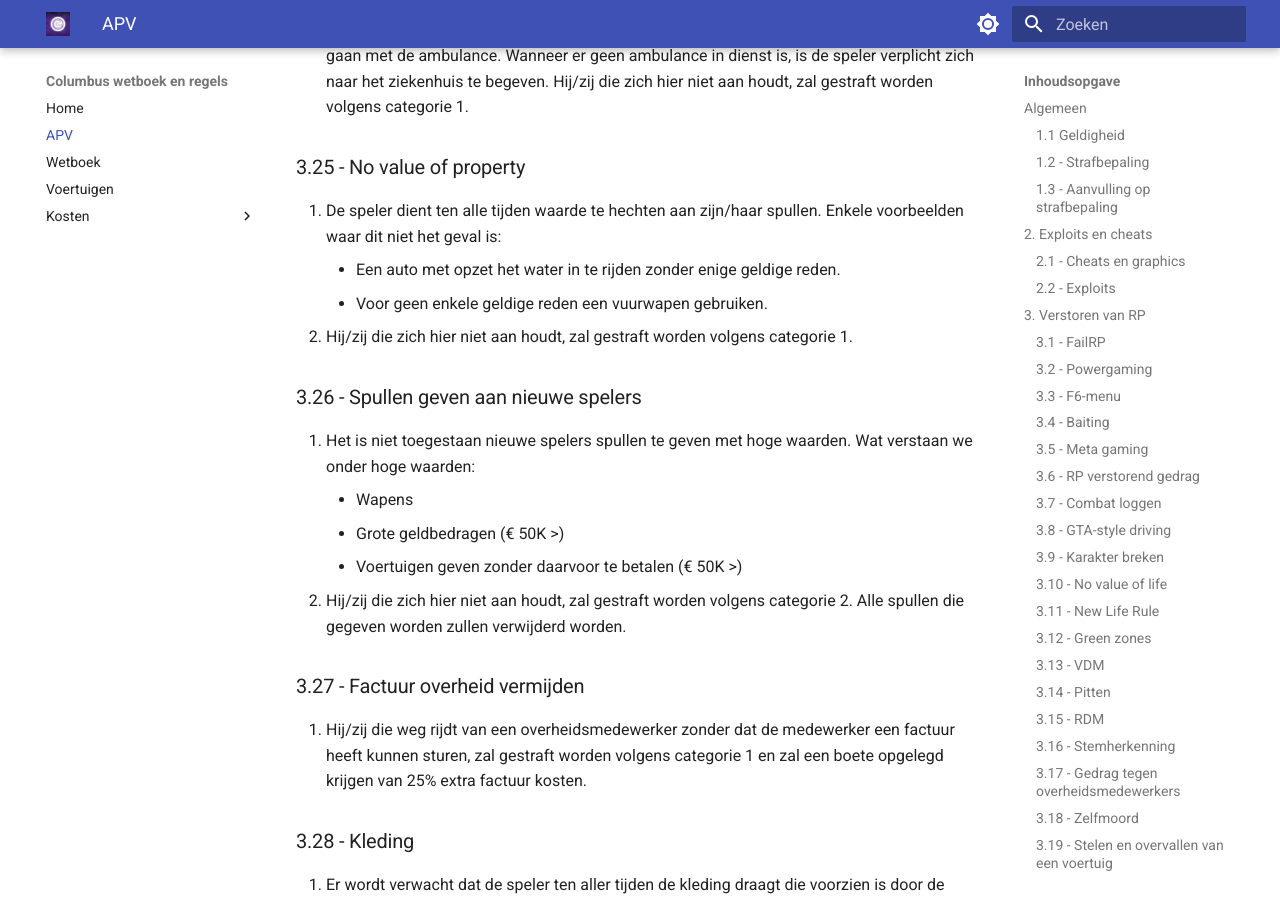
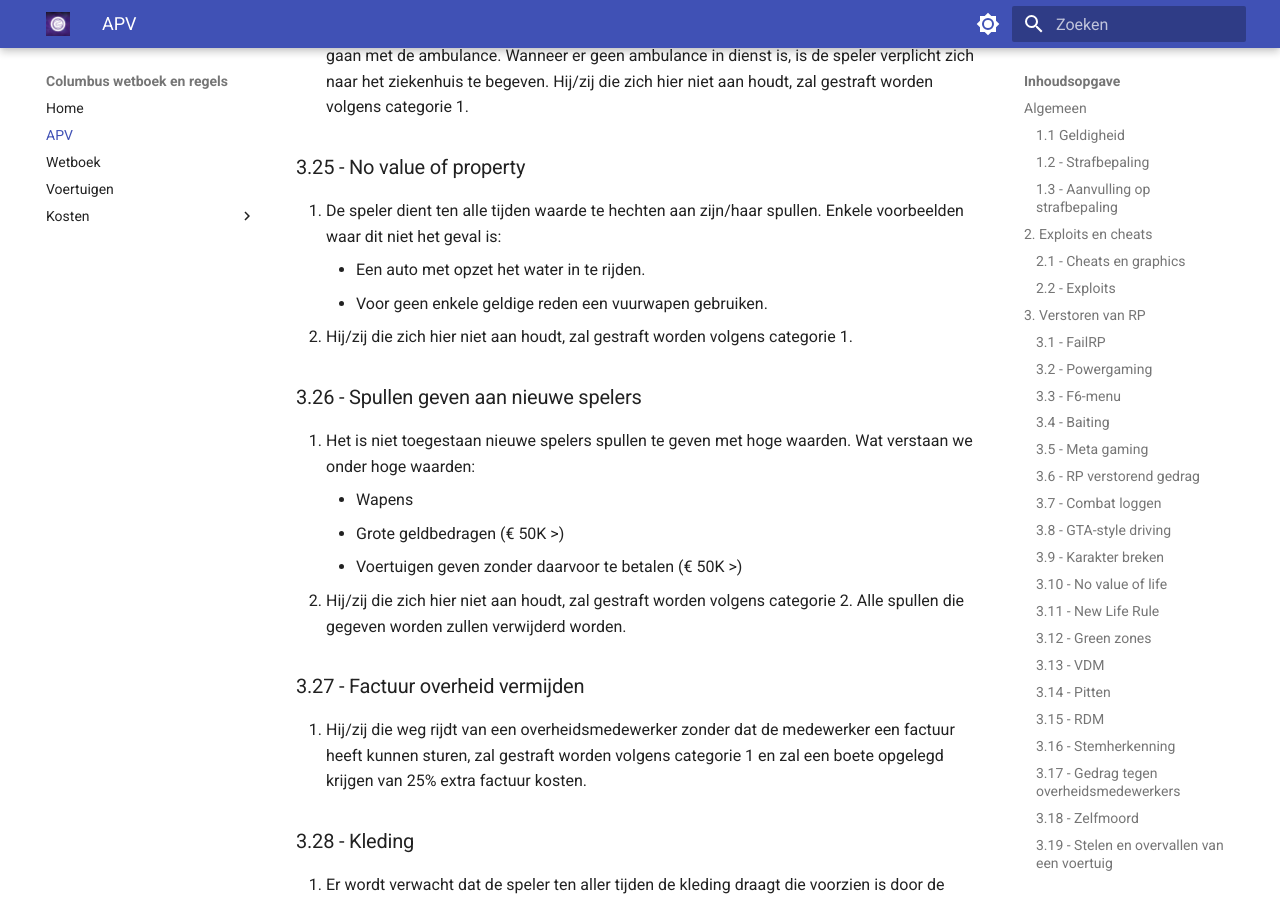
Before and after one commit to FabioK180/Columbus, an MkDocs documentation site: the page built from docs/apv.md, in a window 1280 px wide and 900 px high, scrolled down 11999 px. Built offline with MkDocs 1.6.1 and Material for MkDocs 9.7.7, drawn with Linux system fonts in a browser that asks for light colours.

Commit message:
Regel 3.25 veranderd

```diff
--- a/docs/apv.md
+++ b/docs/apv.md
@@ -237,7 +237,7 @@ Mocht dit 2 keer of vaker overtreden zijn dan zal het gebruikte wapen bij de ove
 
 ### 3.25 - No value of property
 1. De speler dient ten alle tijden waarde te hechten aan zijn/haar spullen. Enkele voorbeelden waar dit niet het geval is:
-    * Een auto met opzet het water in te rijden zonder enige geldige reden.
+    * Een auto met opzet het water in te rijden.
     * Voor geen enkele geldige reden een vuurwapen gebruiken.
 2. Hij/zij die zich hier niet aan houdt, zal gestraft worden volgens categorie 1.
 
```
